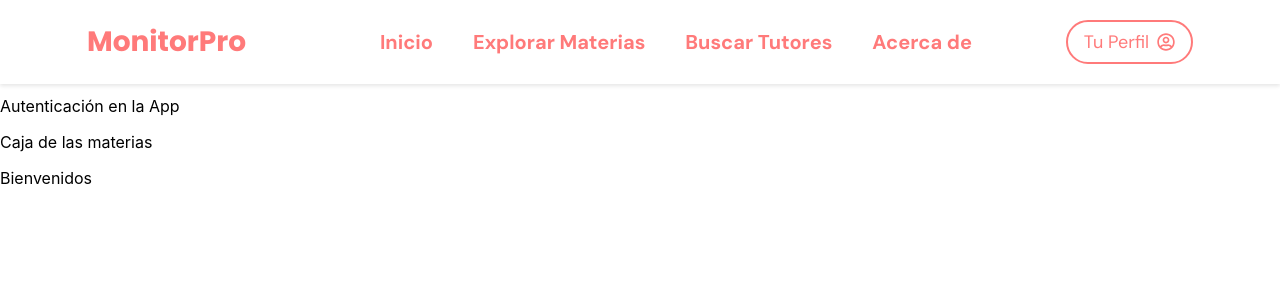
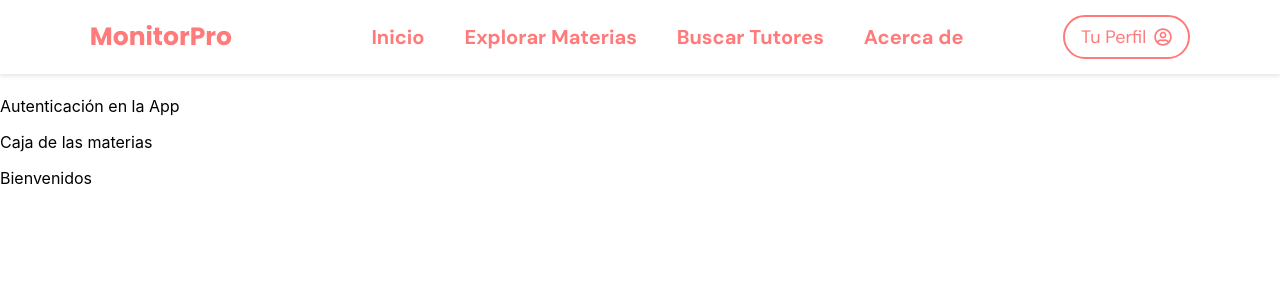
Before and after one commit to Computer-Society-Uniandes/Monitorias, a React (Create React App) app: page / in a window 1280 px wide. Shown: the top 300 px of the page. Built offline with nearby package versions, Linux system fonts and the light colour scheme.

Commit message:
Cambio tamaños del header

```diff
--- a/src/Style/Header.css
+++ b/src/Style/Header.css
@@ -6,8 +6,8 @@
     width: 100%;
     padding-left: 40px;
     padding-right: 40px;
-    padding-top: 20px;
-    padding-bottom: 20px;
+    padding-top: 15px;
+    padding-bottom: 15px;
     background: white;
     display: flex;
     justify-content: space-around;
@@ -17,7 +17,7 @@
 }
 
 .logo {
-    font-size: 28px;
+    font-size: 25px;
     color: #FF7A7A;
     font-weight: 700;
     font-family: "Poppins", sans-serif;
```
